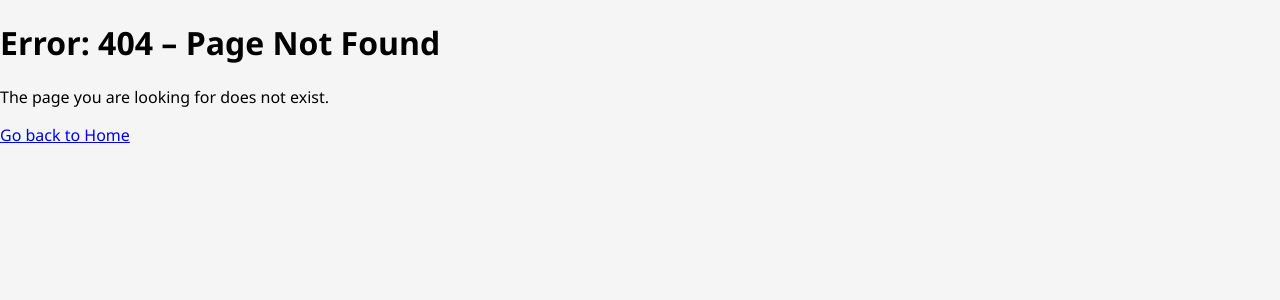
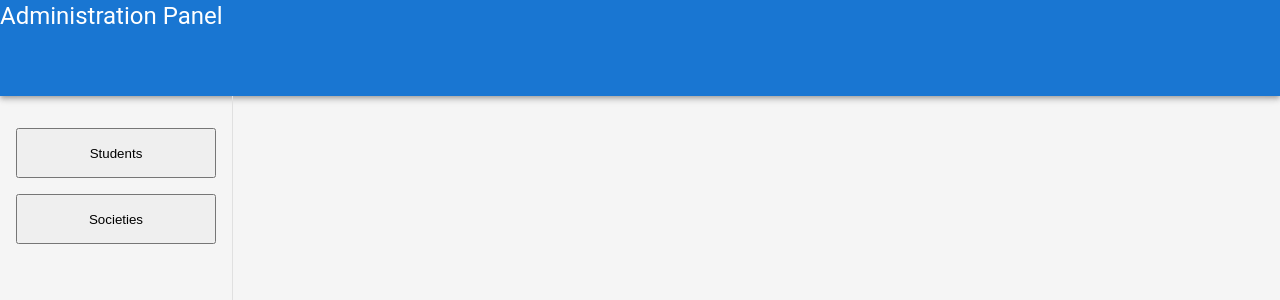
Before and after one commit to Jake-04-College/TUSOC-Application, a Next.js app in the folder soc-app/: page /adminPanel in a window 1280 px wide. Before the commit this address had no page. Shown: the top 300 px of the page. Built offline with nearby package versions, Linux system fonts and the light colour scheme.

Commit message:
Create admin panel page
barebones at the moment just has buttons for students and societies

```diff
--- /dev/null
+++ b/soc-app/src/app/adminPanel/page.jsx
@@ -0,0 +1,34 @@
+"use client";
+
+import * as React from "react";
+import {AppBar, Box, Container, CssBaseline, Toolbar, Typography, Grid } from "@mui/material";
+
+export default function AdminPanel() {
+    return (
+        <>
+            <CssBaseline />
+
+            <AppBar position="static">
+                <Typography variant="h5">Administration Panel</Typography>
+                <Toolbar />
+            </AppBar>
+
+            <Grid container minHeight="100vh">
+                <Grid
+                    item
+                    xs={12}
+                    md={3}
+                    sx={{
+                        borderRight: "1px solid #e0e0e0",
+                        p: 2
+                    }}
+                >
+                    <Box display="flex" flexDirection="column" gap={2} mt={2}>
+                        <button style={{height: 50, width: 200}}>Students</button>
+                        <button style={{height: 50, width: 200}}>Societies</button>
+                    </Box>
+                </Grid>
+            </Grid>
+        </>
+    )
+}
```
